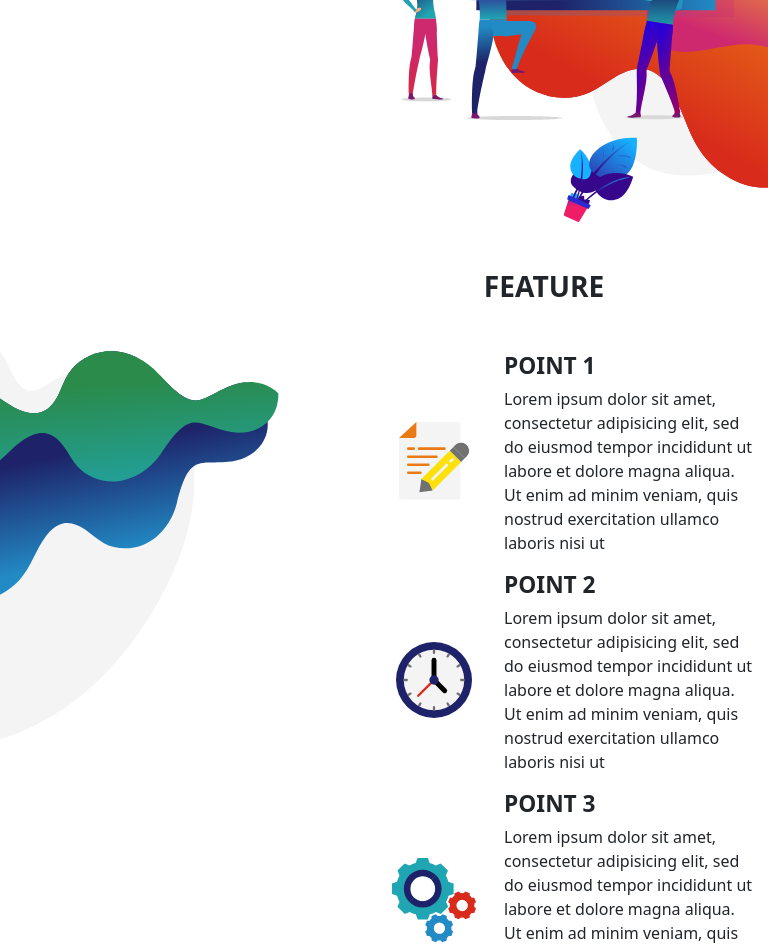
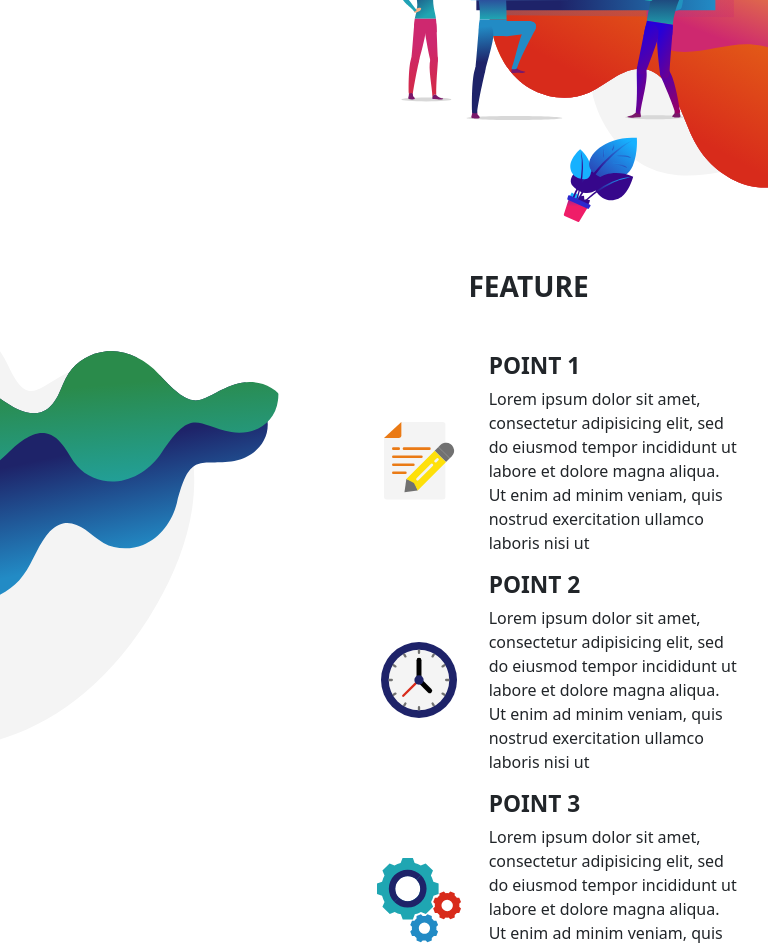
Before and after one commit to JerryGathu/skilled, a plain HTML site: page index.html in a window 768 px wide. Shown: the part 362-1307 px from the top of the page. Drawn offline with nearby package versions, Linux system fonts and the light colour scheme.

Commit message:
add container class

```diff
--- a/index.html
+++ b/index.html
@@ -44,7 +44,7 @@
       <div class="position-absolute point-img z-n2">
         <img src="./resources/assets/img-2.svg" class="relative green-img" alt="">
       </div>
-      <div class="container-fluid me-0  z-2 col-7 feature-container">
+      <div class="container z-2 col-7 feature-container">
         <h2 class="fs-2 fw-bolder mb-5 mt-5 text-center">FEATURE</h2>
         <ul class="feature-list">
           <li class="d-flex align-items-center">
@@ -505,5 +505,5 @@
   </main>
   <script src="https://ajax.googleapis.com/ajax/libs/jquery/3.6.4/jquery.min.js"></script>
   <script src="https://maxcdn.bootstrapcdn.com/bootstrap/4.0.0/js/bootstrap.min.js"></script>
-</body>
+ </body>
 </html>
--- a/resources/index.css
+++ b/resources/index.css
@@ -228,11 +228,16 @@
      }
   }
 
-  @media only screen and (min-width: 550px ) and (max-width: 991px) {
+  @media only screen and (min-width: 550px ) and (max-width: 999px) {
      .img-2{
       left: -50%;
      }
-     /* .img-4{
-      left: -10%
-     } */
+     .feature-container{
+      margin-right: 2% !important;
+    }
   }
+  @media only screen and (max-width: 1000px){
+     .feature-container{
+      margin: auto;
+     }
+  }
```
